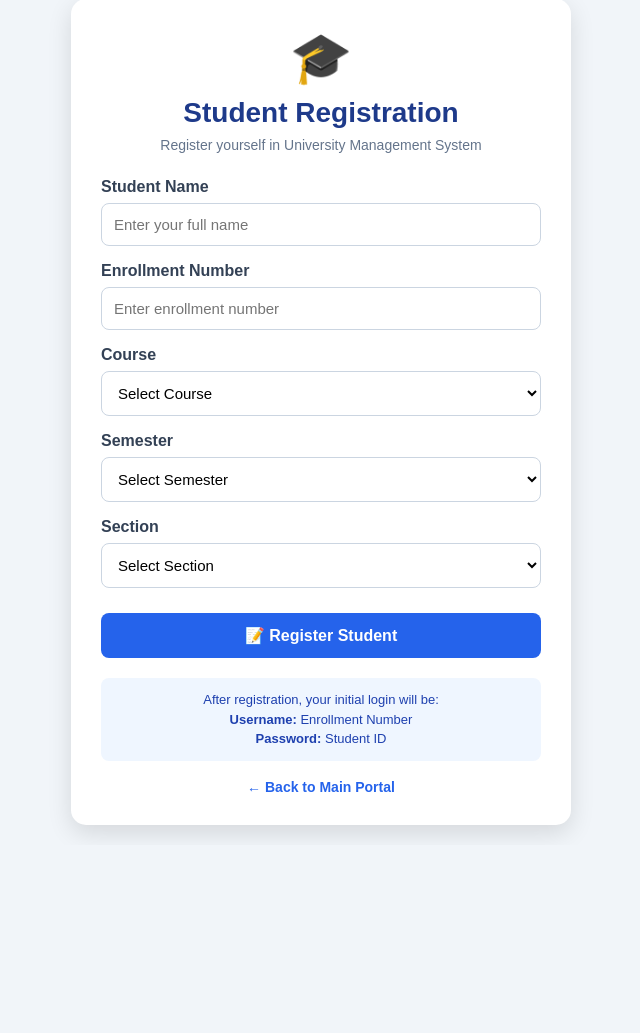
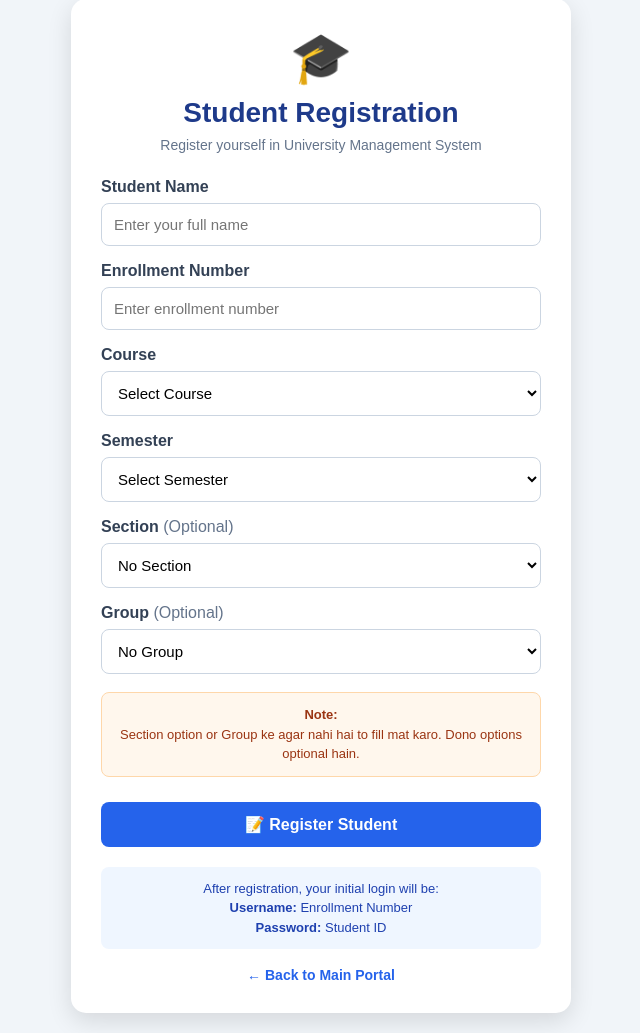
Before and after one commit to pk4973077-maker/mangalayatan-university-portal, a Flask app: page /student-register in a window 1280 px wide. Shown: the part 21-1054 px from the top of the page, without its empty margins (319-959 px from the left). Before the commit the page ends 857 px from the top, so only its background shows below. Run offline with Flask 3, Linux system fonts and the light colour scheme; data that the repository does not hold is empty; some libraries are stand-ins or nearby versions.

Commit message:
Update student registration form

```diff
--- a/templates/student_register.html
+++ b/templates/student_register.html
@@ -103,6 +103,38 @@
 
             box-shadow:
                 0 0 0 2px rgba(37, 99, 235, 0.10);
+        }
+
+        .optional-note {
+
+            margin-top: 6px;
+
+            color: #64748b;
+
+            font-size: 12px;
+
+            line-height: 1.4;
+        }
+
+        .section-group-info {
+
+            margin-top: 18px;
+
+            padding: 12px;
+
+            background: #fff7ed;
+
+            color: #9a3412;
+
+            border: 1px solid #fed7aa;
+
+            border-radius: 8px;
+
+            font-size: 13px;
+
+            line-height: 1.5;
+
+            text-align: center;
         }
 
         button {
@@ -287,13 +319,13 @@
         <!-- SECTION -->
 
         <label>
-            Section
+            Section <span style="font-weight: normal; color: #64748b;">(Optional)</span>
         </label>
 
-        <select name="section" required>
+        <select name="section">
 
             <option value="">
-                Select Section
+                No Section
             </option>
 
             <option value="A">
@@ -313,6 +345,49 @@
             </option>
 
         </select>
+
+
+        <!-- GROUP -->
+
+        <label>
+            Group <span style="font-weight: normal; color: #64748b;">(Optional)</span>
+        </label>
+
+        <select name="group">
+
+            <option value="">
+                No Group
+            </option>
+
+            <option value="G1">
+                Group G1
+            </option>
+
+            <option value="G2">
+                Group G2
+            </option>
+
+            <option value="G3">
+                Group G3
+            </option>
+
+            <option value="G4">
+                Group G4
+            </option>
+
+        </select>
+
+
+        <!-- SECTION / GROUP MESSAGE -->
+
+        <div class="section-group-info">
+
+            <b>Note:</b><br>
+
+            Section option or Group ke agar nahi hai to fill mat karo.
+            Dono options optional hain.
+
+        </div>
 
 
         <!-- REGISTER -->
```
